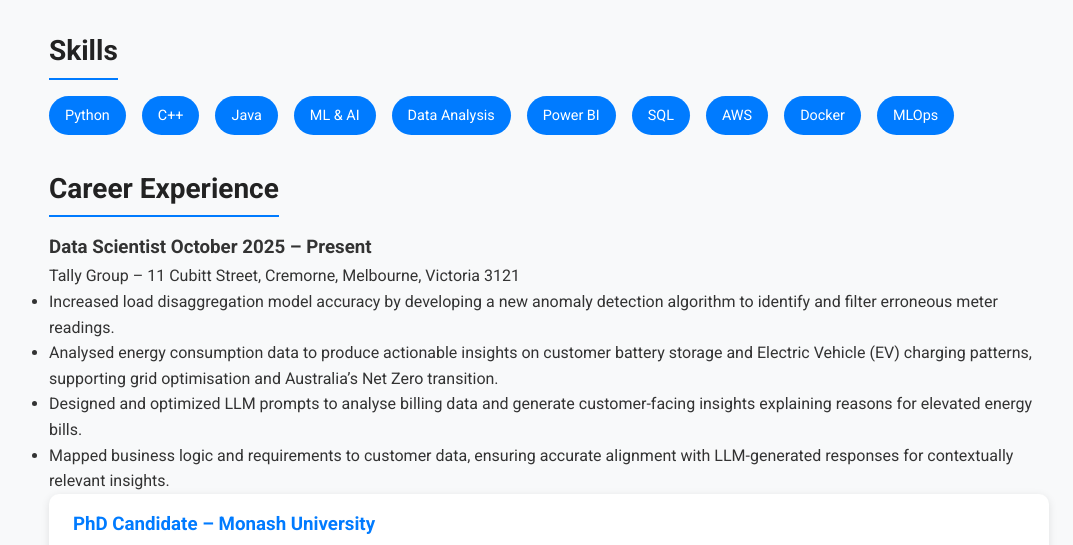
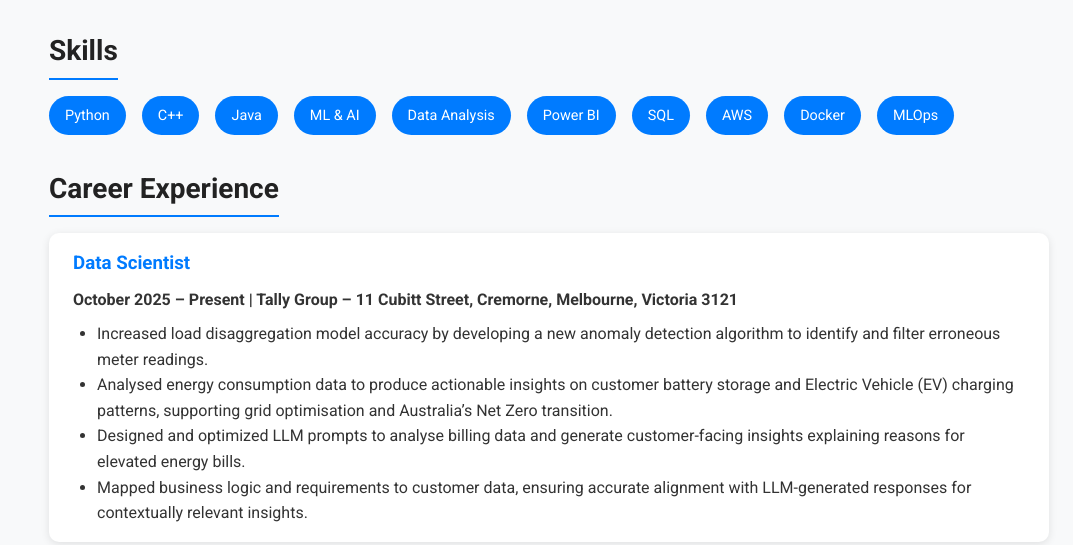
Before and after one commit to bhagyaj/portfolio, a plain HTML site: page index.html in a window 1280 px wide. Shown: the part 184-729 px from the top of the page, without its empty margins (91-1164 px from the left). Drawn offline with Linux system fonts and the light colour scheme.

Commit message:
Update index.html
Modified cards

```diff
--- a/index.html
+++ b/index.html
@@ -78,9 +78,9 @@
     <section>
       <h2>Career Experience</h2>
 
-      <div class="experience-item">
-        <h3>Data Scientist <span class="date">October 2025 – Present</span></h3>
-        <p class="company">Tally Group – 11 Cubitt Street, Cremorne, Melbourne, Victoria 3121</p>
+       <div class="card">
+        <h3>Data Scientist </h3>
+        <p> <strong>October 2025 – Present | Tally Group – 11 Cubitt Street, Cremorne, Melbourne, Victoria 3121</strong></p>
         <ul>
           <li>Increased load disaggregation model accuracy by developing a new anomaly detection algorithm to identify and filter erroneous meter readings.</li>
           <li>Analysed energy consumption data to produce actionable insights on customer battery storage and Electric Vehicle (EV) charging patterns, supporting grid optimisation and Australia’s Net Zero transition.</li>
```
